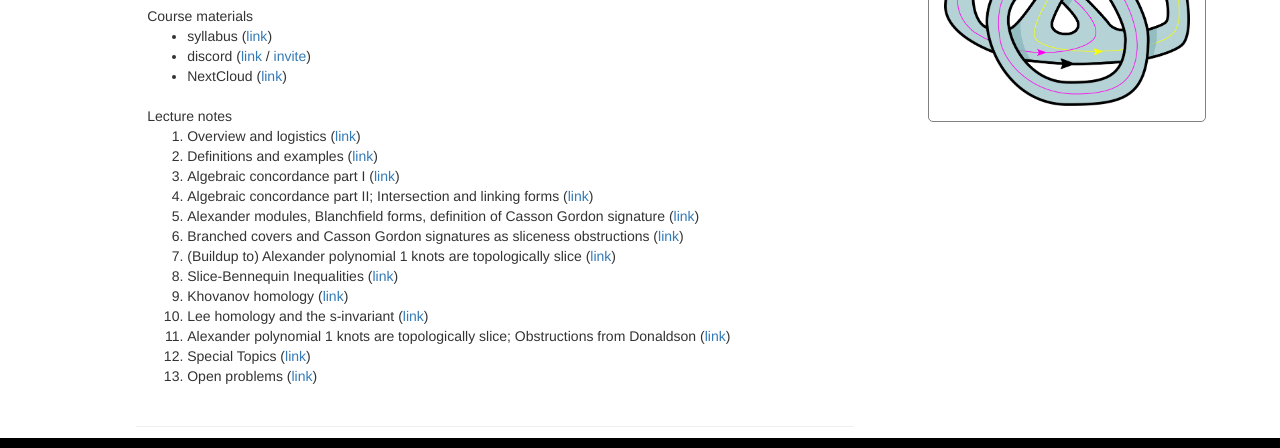
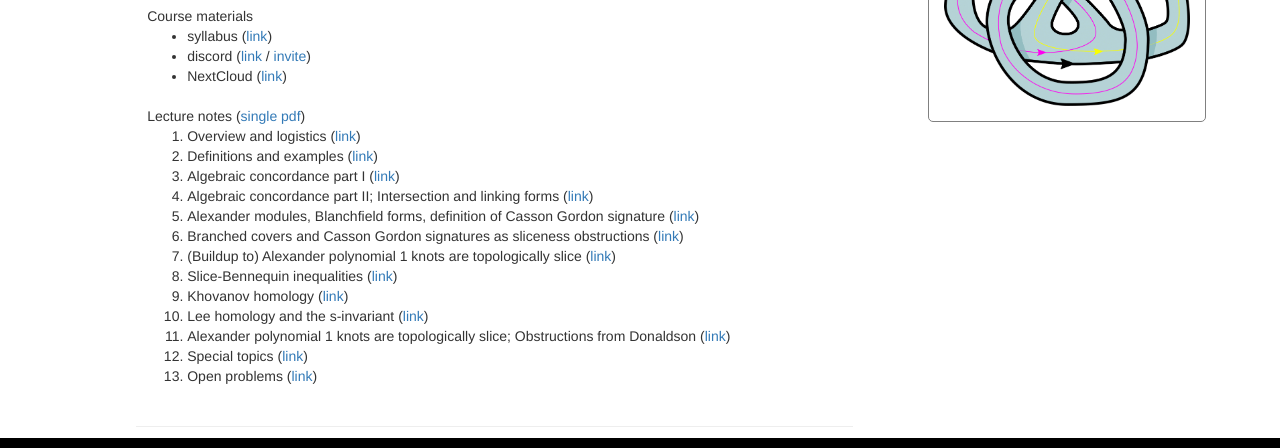
Before and after one commit to imsundberg/concordance, a Jekyll site: the page built from resources/index.html, in a window 1280 px wide. Shown: the part 452-900 px from the top of the page. Built offline with Jekyll 4.4.1, drawn with Linux system fonts in a browser that asks for light colours.

Commit message:
Update index.html

```diff
--- a/resources/index.html
+++ b/resources/index.html
@@ -37,7 +37,7 @@ title: Resources
 		<div class="row">
 			<div class="col-sm-2"></div>
 			<div class="col-sm-10" id="space">
-				Lecture notes
+				Lecture notes (<a href="https://drive.google.com/file/d/1mZwkzQlDGU6zYqzjz9ULf-XgB-gfRYUA/view?usp=drive_link">single pdf</a>)
 				<ol>
 					<li>Overview and logistics (<a href="https://imsundberg.github.io/concordance/files/Lecture 01 Overview and logistics.pdf">link</a>)</li>
 					<li>Definitions and examples (<a href="https://imsundberg.github.io/concordance/files/Lecture 02 Definitions and examples.pdf">link</a>)</li>
@@ -46,11 +46,11 @@ title: Resources
 					<li>Alexander modules, Blanchfield forms, definition of Casson Gordon signature (<a href="https://imsundberg.github.io/concordance/files/Lecture 05 Alexander module, Blanchfield form, definition of CG signature.pdf">link</a>)</li>
 					<li>Branched covers and Casson Gordon signatures as sliceness obstructions (<a href="https://imsundberg.github.io/concordance/files/Lecture 06 Branched covers and CG signatures as sliceness obstructions.pdf">link</a>)</li>
 					<li>(Buildup to) Alexander polynomial 1 knots are topologically slice (<a href="https://imsundberg.github.io/concordance/files/Lecture 07 (Buildup to) Alex poly one knots are TOP slice.pdf">link</a>)</li>
-					<li>Slice-Bennequin Inequalities (<a href="https://imsundberg.github.io/concordance/files/Lecture 08 Slice-Bennequin Inequalities.pdf">link</a>)</li>
+					<li>Slice-Bennequin inequalities (<a href="https://imsundberg.github.io/concordance/files/Lecture 08 Slice-Bennequin Inequalities.pdf">link</a>)</li>
 					<li>Khovanov homology (<a href="https://imsundberg.github.io/concordance/files/Lecture 09 Khovanov homology.pdf">link</a>)</li>
 					<li>Lee homology and the s-invariant (<a href="https://imsundberg.github.io/concordance/files/Lecture 10 Lee homology and s-invariant.pdf">link</a>)</li>
 					<li>Alexander polynomial 1 knots are topologically slice; Obstructions from Donaldson (<a href="https://imsundberg.github.io/concordance/files/Lecture 11 Alex Poly One (part 2) And obstructions From Donaldson.pdf">link</a>)</li>
-					<li>Special Topics (<a href="https://imsundberg.github.io/concordance/files/Lecture 12 Special Topics.pdf">link</a>)</li>
+					<li>Special topics (<a href="https://imsundberg.github.io/concordance/files/Lecture 12 Special Topics.pdf">link</a>)</li>
 					<li>Open problems (<a href="https://imsundberg.github.io/concordance/files/Lecture 13 Open problems.pdf">link</a>)</li>
 				</ol>
 			</div>
```
